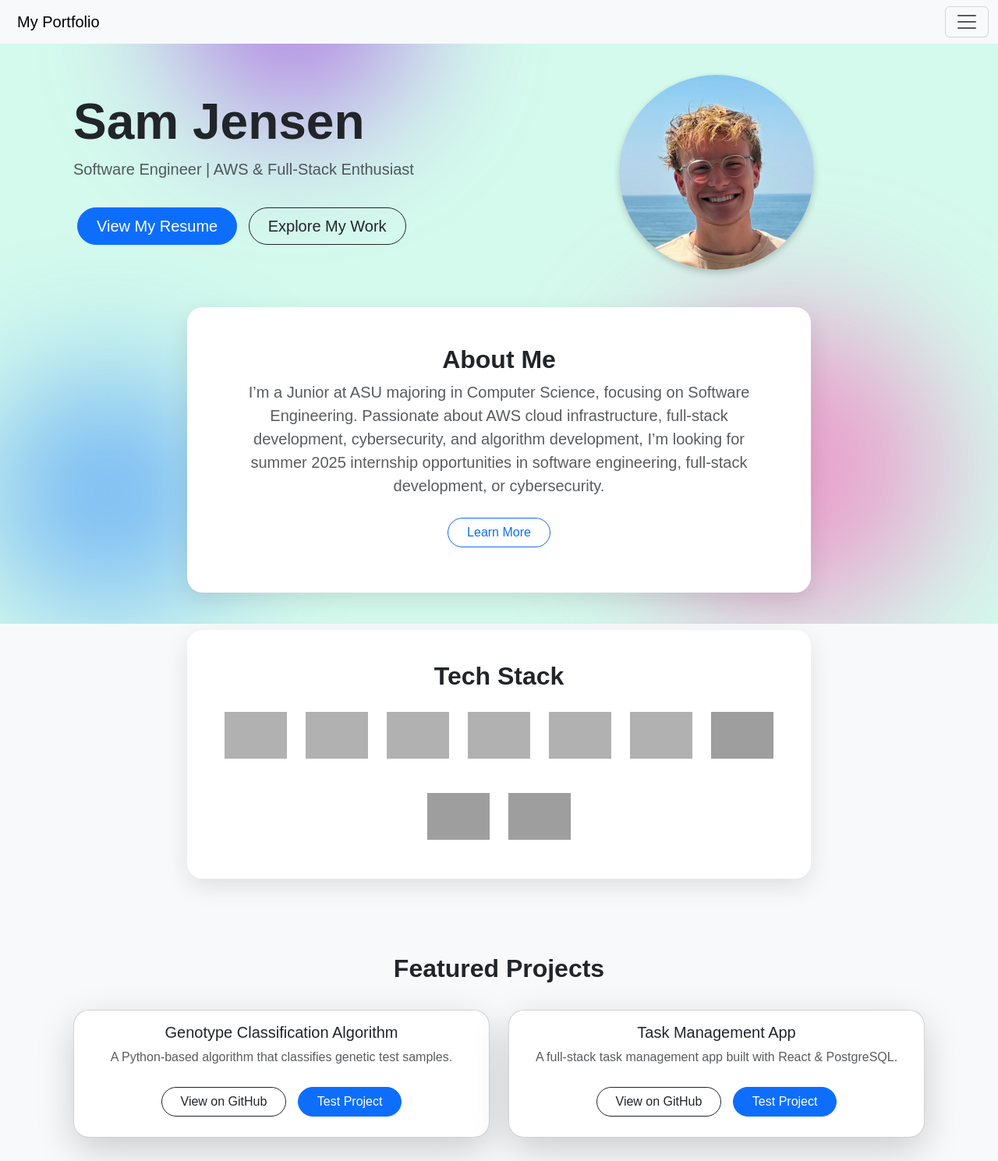
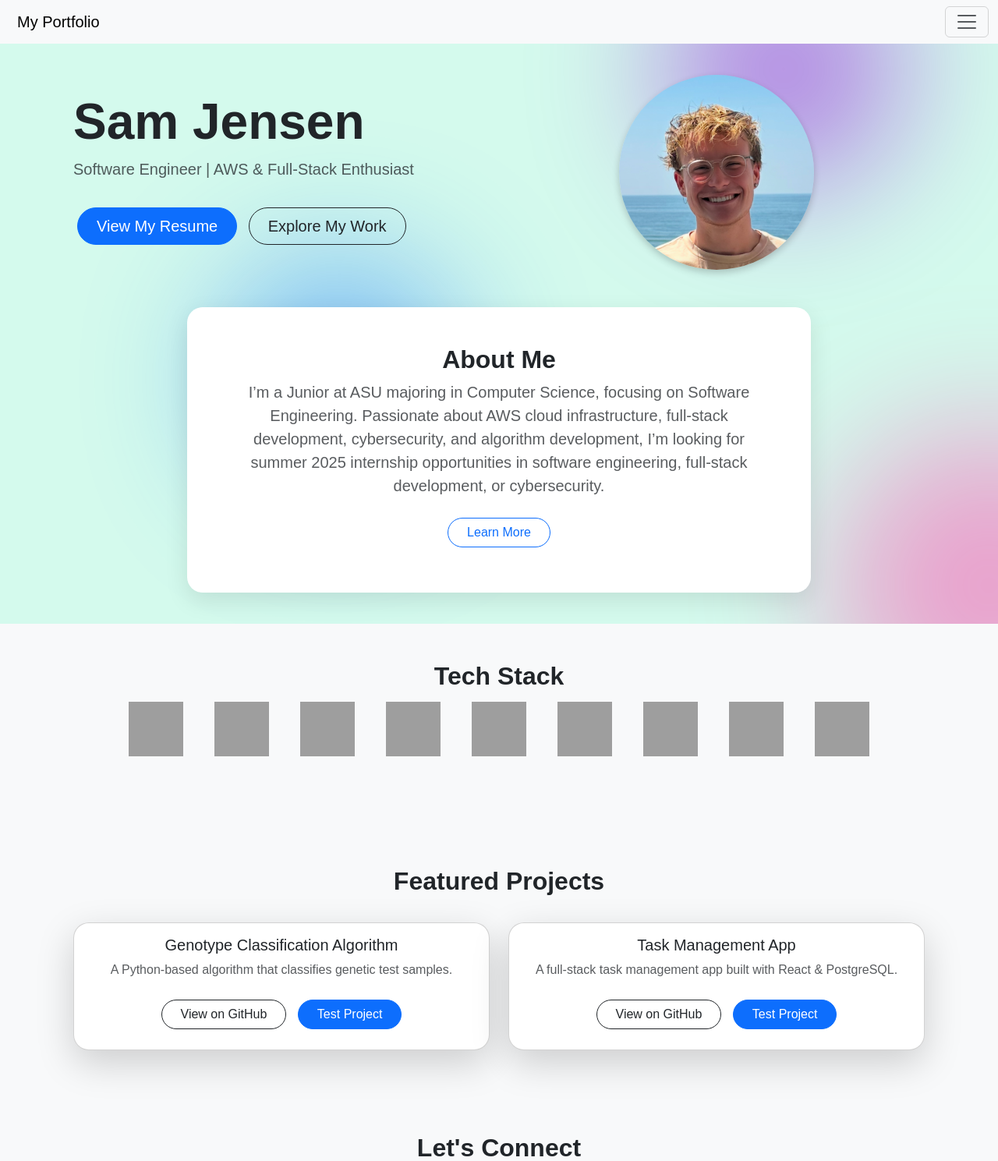
Before and after one commit to samj1098/personal-website, a Flask app: page / in a window 1280 px wide. Shown: the top 1489 px of the page at 78% size. Run offline with Flask 3, Linux system fonts and the light colour scheme; grey boxes are pictures that could not be loaded.

Commit message:
finished homepage as of 03/17/2025

```diff
--- a/static/styles.css
+++ b/static/styles.css
@@ -122,17 +116,6 @@
     padding: 50px 0;
 }
 
-/* Tech Stack Icons */
-.tech-icon {
-    width: 60px;
-    opacity: 0.8;
-    transition: transform 0.3s ease-in-out;
-}
-.tech-icon:hover {
-    transform: scale(1.2);
-    opacity: 1;
-}
-
 /* Apple-Style Cards */
 .project-card {
     border-radius: 20px;
@@ -144,31 +127,39 @@
     box-shadow: 0 10px 30px rgba(0, 0, 0, 0.1);
 }
 
+/* Tech Stack Container */
 .tech-stack {
-    background: white;
+    background: transparent;
     border-radius: 20px;
     padding: 40px;
-    box-shadow: 0 10px 30px rgba(0, 0, 0, 0.1);
-    max-width: 800px;
+    max-width: 900px;
     margin: auto;
     position: relative;
     z-index: 1;
+    display: flex;
+    flex-direction: column;
+    align-items: center;
 }
 
-.tech-stack-container {
+/* Tech Icons Layout */
+.tech-items {
     display: flex;
+    flex-wrap: nowrap; /* Prevents wrapping onto a new row */
     justify-content: center;
     align-items: center;
-    gap: 20px;
-    transition: all 0.3s ease-in-out;
+    gap: 30px; /* Increases space between icons */
+    transition: transform 0.3s ease-in-out;
 }
 
+/* Individual Tech Items */
 .tech-item {
     perspective: 1000px;
     display: inline-block;
     transition: transform 0.3s ease-in-out;
+    position: relative;
 }
 
+/* Flip Effect */
 .tech-flip {
     position: relative;
     width: 80px;
@@ -177,7 +168,9 @@
     transition: transform 0.5s;
 }
 
-.tech-front, .tech-back {
+/* Icon and Label Styles */
+.tech-flip img,
+.tech-flip .tech-label {
     position: absolute;
     width: 100%;
     height: 100%;
@@ -185,41 +178,47 @@
     display: flex;
     align-items: center;
     justify-content: center;
+    font-size: 14px; /* Prevents text from being too large */
+    font-weight: bold;
+    padding: 5px;
+    text-align: center;
 }
 
-.tech-front img {
-    width: 100%;
-    height: auto;
+/* Default Icon View */
+.tech-flip img {
     transform: rotateY(0deg);
 }
 
-.tech-back {
+/* Flipped Text View */
+.tech-flip .tech-label {
     background: white;
-    font-size: 16px;
-    font-weight: bold;
-    border-radius: 10px;
+    border: none;
     transform: rotateY(180deg);
+    border-radius: 15px;
+    box-shadow: 0 10px 30px rgba(0, 0, 0, 0.1);
 }
 
-/* Flip effect */
+/* Hover Effect: Flip and Scale */
 .tech-item:hover .tech-flip {
     transform: rotateY(180deg);
+    scale: 1.2; /* Makes hovered item larger */
 }
 
-/* Push Other Icons to the Sides */
-.tech-stack-container:hover .tech-item {
-    transition: transform 0.3s ease-in-out;
-}
-
-/* When hovering over a specific tech item */
+/* Shift the Other Icons on Hover */
 .tech-item:hover ~ .tech-item {
-    transform: translateX(20px);
+    transform: translateX(40px); /* Pushes right */
 }
 
 .tech-item:has(~ .tech-item:hover) {
-    transform: translateX(-20px);
+    transform: translateX(-40px); /* Pushes left */
 }
 
+/* Ensure Icons Remain in a Single Line */
+@media (max-width: 768px) {
+    .tech-items {
+        flex-wrap: wrap; /* Allows wrapping on smaller screens */
+    }
+}
 
 .about-me {
     background: white;
--- a/templates/index.html
+++ b/templates/index.html
@@ -12,7 +12,7 @@
                 <h1 class="fw-bold display-3">Sam Jensen</h1>
                 <p class="lead text-muted">Software Engineer | AWS & Full-Stack Enthusiast</p>
                 <div class="mt-4">
-                    <a href="/resume.pdf" class="btn btn-primary btn-lg rounded-pill px-4">View My Resume</a>
+                  <a href="{{ url_for('static', filename='resume.pdf') }}" class="btn btn-primary btn-lg rounded-pill px-4" target="_blank">View My Resume</a>
                     <a href="/projects" class="btn btn-outline-dark btn-lg rounded-pill px-4">Explore My Work</a>
                 </div>
             </div>
@@ -43,106 +43,73 @@
 <section class="d-flex justify-content-center py-5">
   <div class="tech-stack text-center">
       <h2 class="fw-bold">Tech Stack</h2>
-    <div class="d-flex flex-wrap justify-content-center gap-4 mt-3">
-
+      <div class="tech-items">
           <div class="tech-item">
               <div class="tech-flip">
-                <div class="tech-front">
-                    <img src="https://cdn.jsdelivr.net/gh/devicons/devicon/icons/python/python-original.svg" class="tech-icon">
-                </div>
-                <div class="tech-back">
-                    <span>Python</span>
-                </div>
+                  <img src="https://cdn.jsdelivr.net/gh/devicons/devicon/icons/python/python-original.svg">
+                  <span class="tech-label">Python</span>
               </div>
           </div>
 
           <div class="tech-item">
               <div class="tech-flip">
-                <div class="tech-front">
-                    <img src="https://cdn.jsdelivr.net/gh/devicons/devicon/icons/javascript/javascript-original.svg" class="tech-icon">
-                </div>
-                <div class="tech-back">
-                    <span>JavaScript</span>
-                </div>
+                  <img src="https://cdn.jsdelivr.net/gh/devicons/devicon/icons/javascript/javascript-original.svg">
+                  <span class="tech-label">JavaScript</span>
               </div>
           </div>
 
           <div class="tech-item">
               <div class="tech-flip">
-                <div class="tech-front">
-                    <img src="https://cdn.jsdelivr.net/gh/devicons/devicon/icons/flask/flask-original.svg" class="tech-icon">
-                </div>
-                <div class="tech-back">
-                    <span>Flask</span>
-                </div>
+                  <img src="https://cdn.jsdelivr.net/gh/devicons/devicon/icons/flask/flask-original.svg">
+                  <span class="tech-label">Flask</span>
               </div>
           </div>
 
           <div class="tech-item">
               <div class="tech-flip">
-                <div class="tech-front">
-                    <img src="https://cdn.jsdelivr.net/gh/devicons/devicon/icons/react/react-original.svg" class="tech-icon">
-                </div>
-                <div class="tech-back">
-                    <span>React</span>
-                </div>
+                  <img src="https://cdn.jsdelivr.net/gh/devicons/devicon/icons/react/react-original.svg">
+                  <span class="tech-label">React</span>
               </div>
           </div>
 
           <div class="tech-item">
               <div class="tech-flip">
-                <div class="tech-front">
-                    <img src="https://upload.wikimedia.org/wikipedia/commons/9/93/Amazon_Web_Services_Logo.svg" class="tech-icon">
-                </div>
-                <div class="tech-back">
-                    <span>AWS</span>
-                </div>
+                  <img src="https://upload.wikimedia.org/wikipedia/commons/9/93/Amazon_Web_Services_Logo.svg">
+                  <span class="tech-label">AWS</span>
               </div>
           </div>
 
           <div class="tech-item">
               <div class="tech-flip">
-                <div class="tech-front">
-                    <img src="https://cdn.jsdelivr.net/gh/devicons/devicon/icons/docker/docker-original.svg" class="tech-icon">
-                </div>
-                <div class="tech-back">
-                    <span>Docker</span>
-                </div>
+                  <img src="https://cdn.jsdelivr.net/gh/devicons/devicon/icons/docker/docker-original.svg">
+                  <span class="tech-label">Docker</span>
               </div>
           </div>
 
-        <!-- C++ -->
           <div class="tech-item">
               <div class="tech-flip">
-              <div class="tech-front">
                   <img src="https://cdn.jsdelivr.net/gh/devicons/devicon/icons/cplusplus/cplusplus-original.svg">
-              </div>
-              <div class="tech-back">C++</div>
+                  <span class="tech-label">C++</span>
               </div>
           </div>
 
-      <!-- PostgreSQL -->
           <div class="tech-item">
               <div class="tech-flip">
-              <div class="tech-front">
                   <img src="https://cdn.jsdelivr.net/gh/devicons/devicon/icons/postgresql/postgresql-original.svg">
-              </div>
-              <div class="tech-back">PostgreSQL</div>
+                  <span class="tech-label">PostgreSQL</span>
               </div>
           </div>
 
-      <!-- SQL (Generic) -->
           <div class="tech-item">
               <div class="tech-flip">
-              <div class="tech-front">
                   <img src="https://cdn.jsdelivr.net/gh/devicons/devicon/icons/mysql/mysql-original.svg">
-              </div>
-              <div class="tech-back">SQL</div>
+                  <span class="tech-label">SQL</span>
               </div>
           </div>
       </div>
   </div>
 </section>
+
 
 
 <!-- 🔹 FEATURED PROJECTS -->
@@ -182,9 +149,9 @@
         <h2 class="fw-bold">Let's Connect</h2>
         <p class="text-muted">I'm open to new opportunities! Feel free to reach out.</p>
         <div class="d-flex justify-content-center gap-3 mt-3">
-            <a href="mailto:samuelj1316@gmail.com" class="btn btn-outline-primary rounded-pill px-4">Email Me</a>
-            <a href="https://linkedin.com/in/samueltjensen" class="btn btn-outline-dark rounded-pill px-4">LinkedIn</a>
-            <a href="https://github.com/samj1098" class="btn btn-outline-dark rounded-pill px-4">GitHub</a>
+            <a href="mailto:samuelj1316@gmail.com" class="btn btn-outline-primary rounded-pill px-4" target="_blank" rel="noopener noreferrer">Email Me</a>
+            <a href="https://linkedin.com/in/samueltjensen" class="btn btn-outline-dark rounded-pill px-4" target="_blank" rel="noopener noreferrer">LinkedIn</a>
+            <a href="https://github.com/samj1098" class="btn btn-outline-dark rounded-pill px-4" target="_blank" rel="noopener noreferrer">GitHub</a>
         </div>
     </div>
 </section>
```
Also changed, not shown: other parts of static/styles.css (+20 -26 lines), 1 other file. Lines whose indentation alone changed are shown as unchanged.
